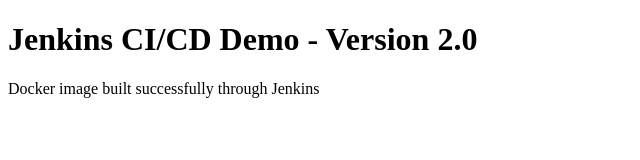
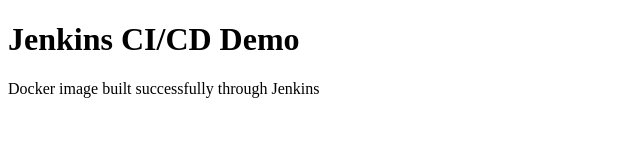
Before and after one commit to nidhi21-sys/devops-cicd-app, a plain HTML site: page index.html in a window 1280 px wide. Shown: the whole page, without its empty margins (0-640 px from the left). Drawn offline with Linux system fonts and the light colour scheme.

Commit message:
Remove version number from title and header

```diff
--- a/index.html
+++ b/index.html
@@ -1,10 +1,10 @@
 <!DOCTYPE html>
 <html>
 <head>
-   <title>Jenkins CI/CD Demo - Version 2.0</title>
+   <title>Jenkins CI/CD Demo</title>
 </head>
 <body>
-    <h1>Jenkins CI/CD Demo - Version 2.0 </h1>
+    <h1>Jenkins CI/CD Demo </h1>
     <p>Docker image built successfully through Jenkins</p>
 </body>
 </html>
```
